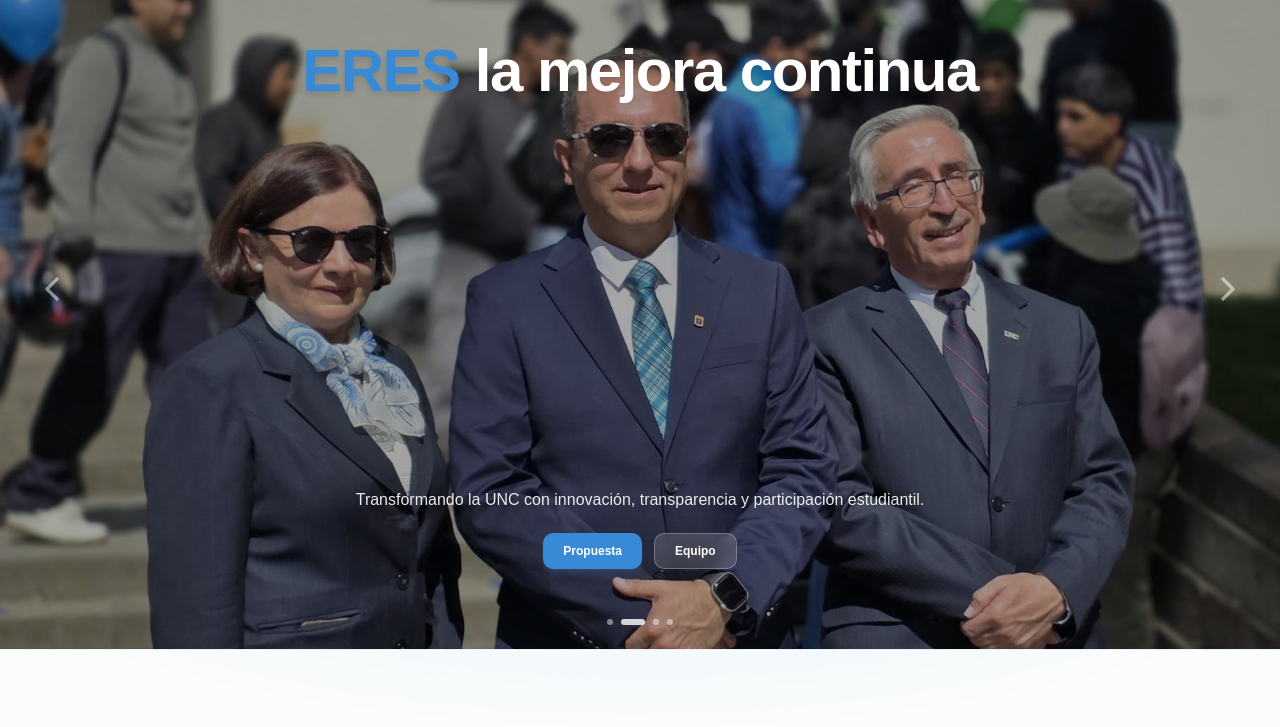
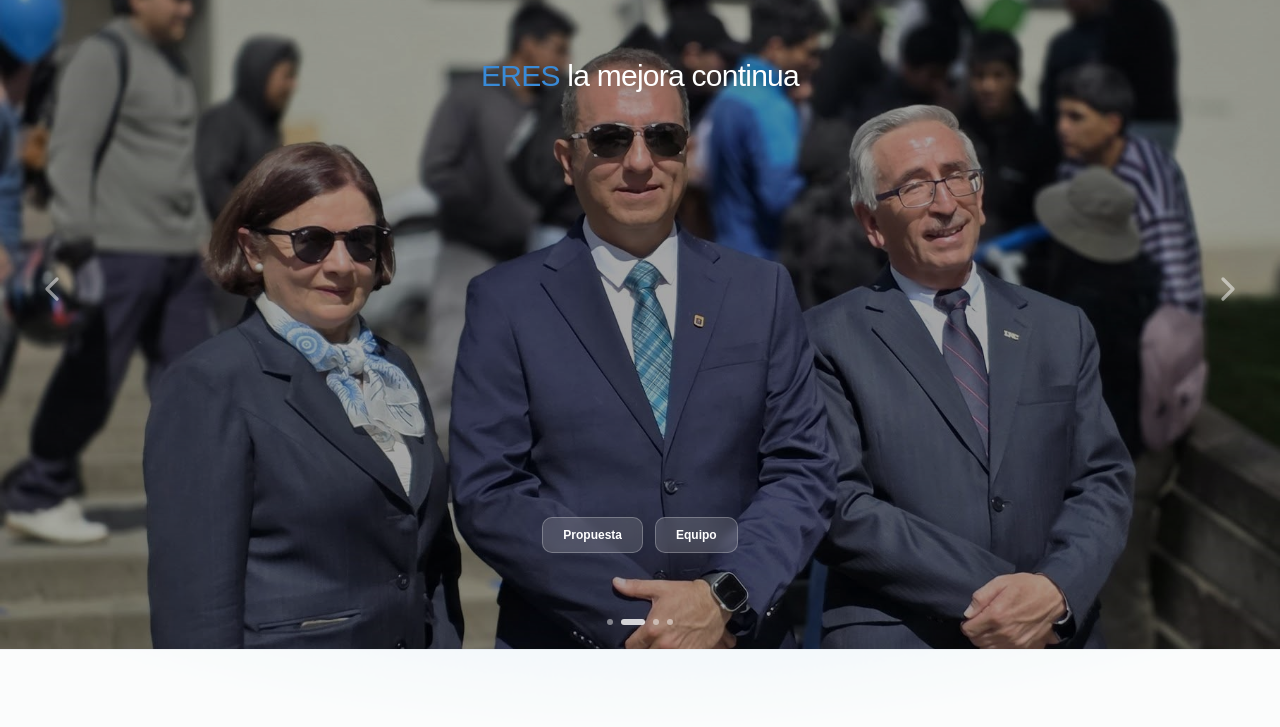
Before and after one commit to Kyogen-24/partido-universidad, an Astro site: page / in a window 1280 px wide. Shown: the part 71-798 px from the top of the page. Built offline with nearby package versions, Linux system fonts and the light colour scheme; Astro itself is replaced by a stand-in of ours.

Commit message:
antes de tocar algo

```diff
--- a/src/components/HeroCarousel.tsx
+++ b/src/components/HeroCarousel.tsx
@@ -69,22 +69,22 @@ export default function HeroCarousel() {
       {/* Dark overlay */}
       <div className="absolute inset-0 -z-10 bg-black/35" />
 
+
+
       {/* Top Content: Title (just below navbar) */}
-      <div className="relative z-10 mx-auto max-w-7xl px-4 pt-16 sm:pt-28 sm:px-6 lg:px-8 w-full text-center">
-        <h1 className="font-heading text-4xl font-bold tracking-tight text-white sm:text-5xl lg:text-6xl drop-shadow-md">
-          <span className="text-primary">ERES</span> la mejora continua
+      <div className="relative z-10 mx-auto max-w-7xl px-4 pt-24 sm:pt-32 sm:px-6 lg:px-8 w-full text-center">
+        <h1 className="font-heading tracking-tight drop-shadow-lg text-xl sm:text-2xl lg:text-3xl leading-tight">
+          <span className="text-primary">ERES</span>{" "}
+          <span className="text-white">la mejora continua</span>
         </h1>
       </div>
 
-      {/* Bottom Content: Description and Buttons (just above dots) */}
-      <div className="relative z-10 mx-auto max-w-7xl px-4 pb-20 sm:px-6 lg:px-8 w-full text-center mt-auto">
-        <p className="max-w-xl mx-auto text-sm text-white sm:text-white/90 sm:text-base drop-shadow-md font-medium leading-relaxed">
-          Transformando la UNC con innovación, transparencia y participación estudiantil.
-        </p>
-        <div className="mt-5 flex flex-row justify-center items-center gap-3">
+      {/* Bottom Content: Buttons only */}
+      <div className="relative z-10 mx-auto max-w-7xl px-4 pb-20 sm:pb-24 sm:px-6 lg:px-8 w-full text-center mt-auto">
+        <div className="flex flex-row justify-center items-center gap-3">
           <a
             href="#propuesta"
-            className="inline-flex h-9 items-center justify-center rounded-lg bg-primary px-5 text-xs font-semibold text-white shadow-md shadow-primary/20 transition-all hover:bg-primary/80 hover:shadow-primary/30"
+            className="inline-flex h-9 items-center justify-center rounded-lg bg-white/15 hover:bg-white/25 px-5 text-xs font-semibold text-white border border-white/25 backdrop-blur-xs transition-all"
           >
             Propuesta
           </a>
```
